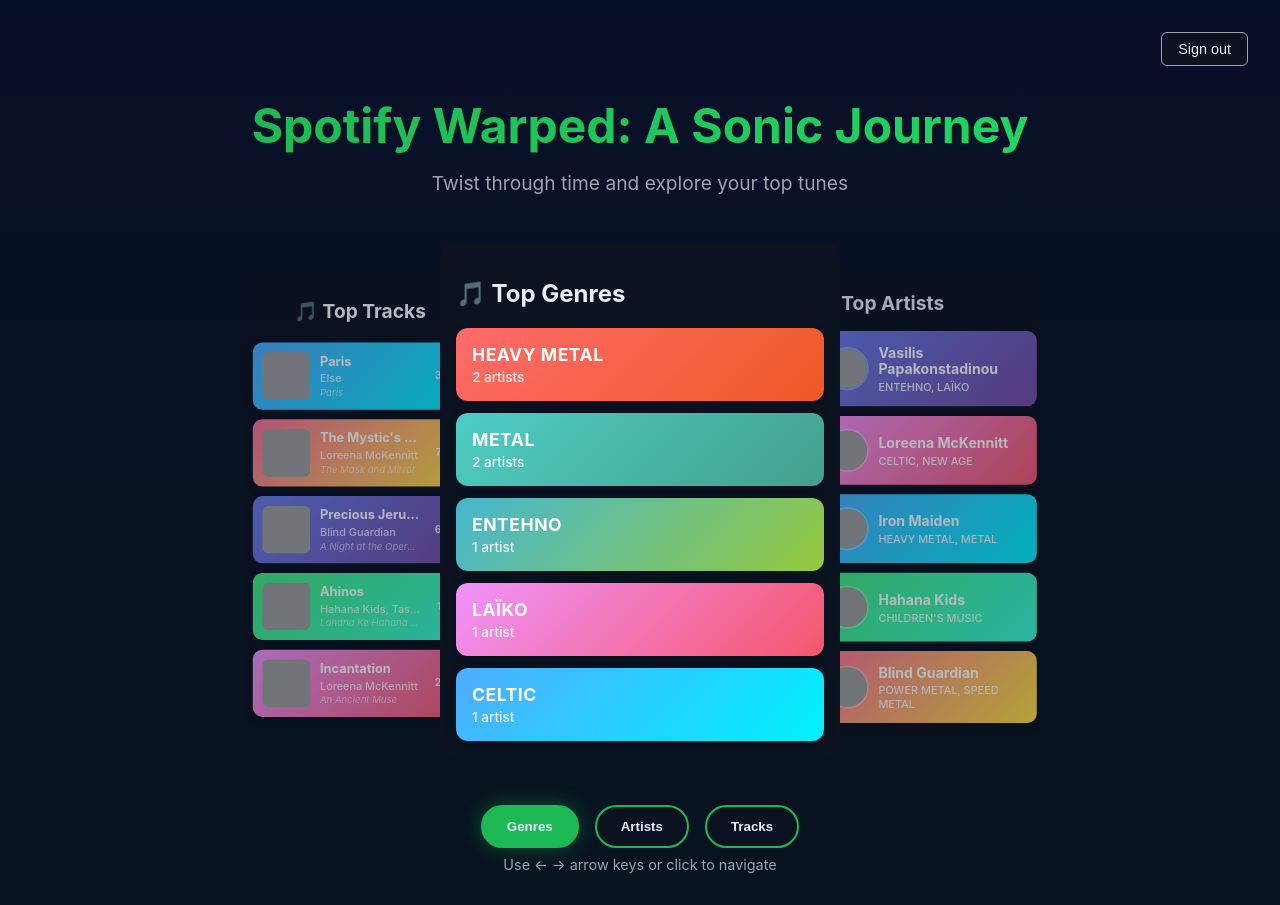
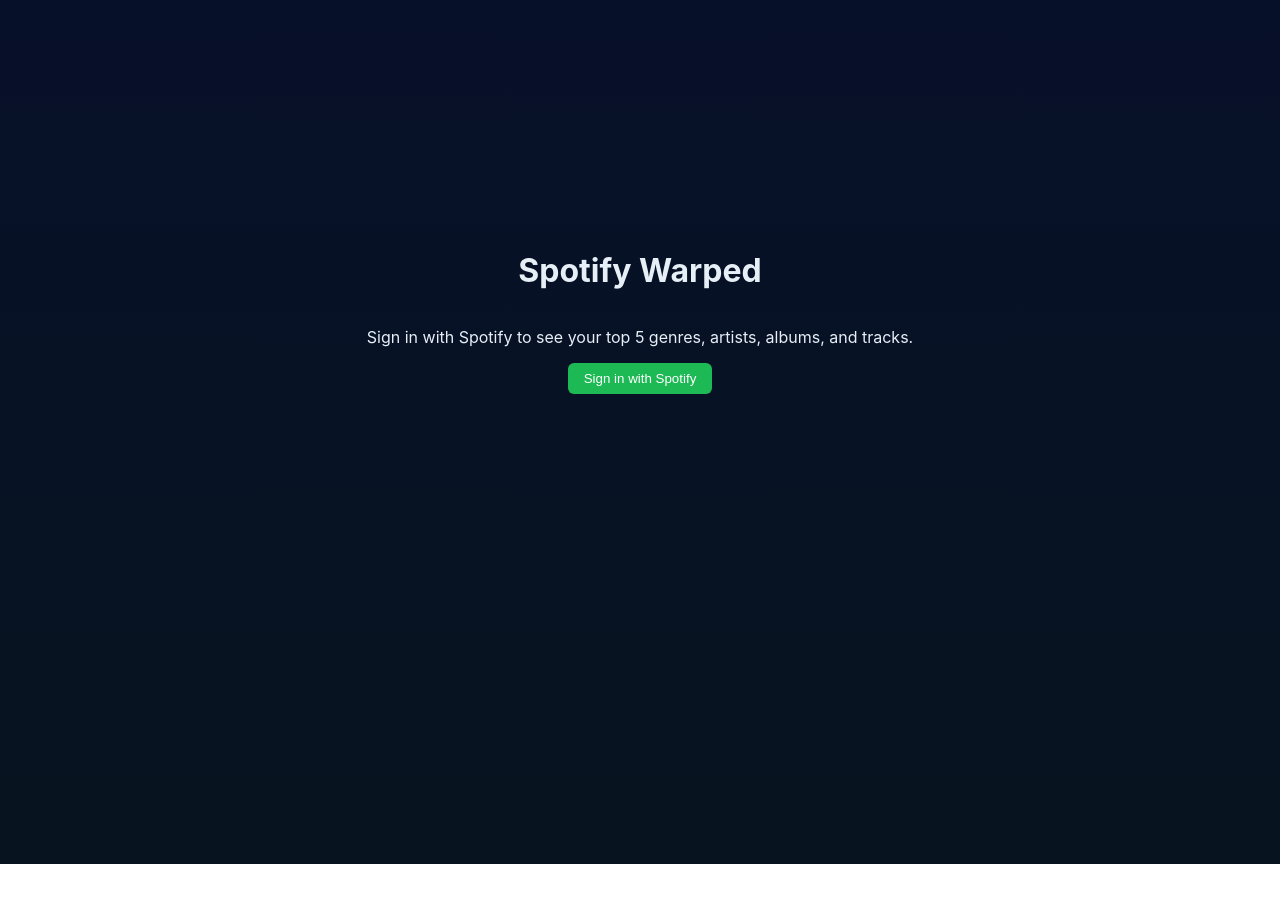
Before and after one commit to felagund1789/spotify-warped, a React (Vite) app: page / in a window 1280 px wide. After the commit the page ends 864 px from the top, so only its background shows below. Built offline with nearby package versions, Linux system fonts and the light colour scheme; no server answers; grey boxes are pictures that could not be loaded.

Commit message:
Un-mock the app

```diff
--- a/src/App.tsx
+++ b/src/App.tsx
@@ -3,7 +3,7 @@
 import TopLists from './components/TopLists'
 
 export default function App() {
-  const [token, setToken] = useState<string | null>("mock-token")
+  const [token, setToken] = useState<string | null>(null)
 
   useEffect(() => {
     // If the URL contains the Spotify callback code, handle it
--- a/src/components/TopLists.tsx
+++ b/src/components/TopLists.tsx
@@ -1,5 +1,5 @@
 import React, { useEffect, useState, useCallback } from "react";
-import { getTopArtists, getTopTracks, getTopGenres } from "../api/mockSpotify";
+import { getTopArtists, getTopTracks, getTopGenres } from "../api/spotify";
 import GenreList from "./GenreList";
 import ArtistList from "./ArtistList";
 import TrackList from "./TrackList";
```
